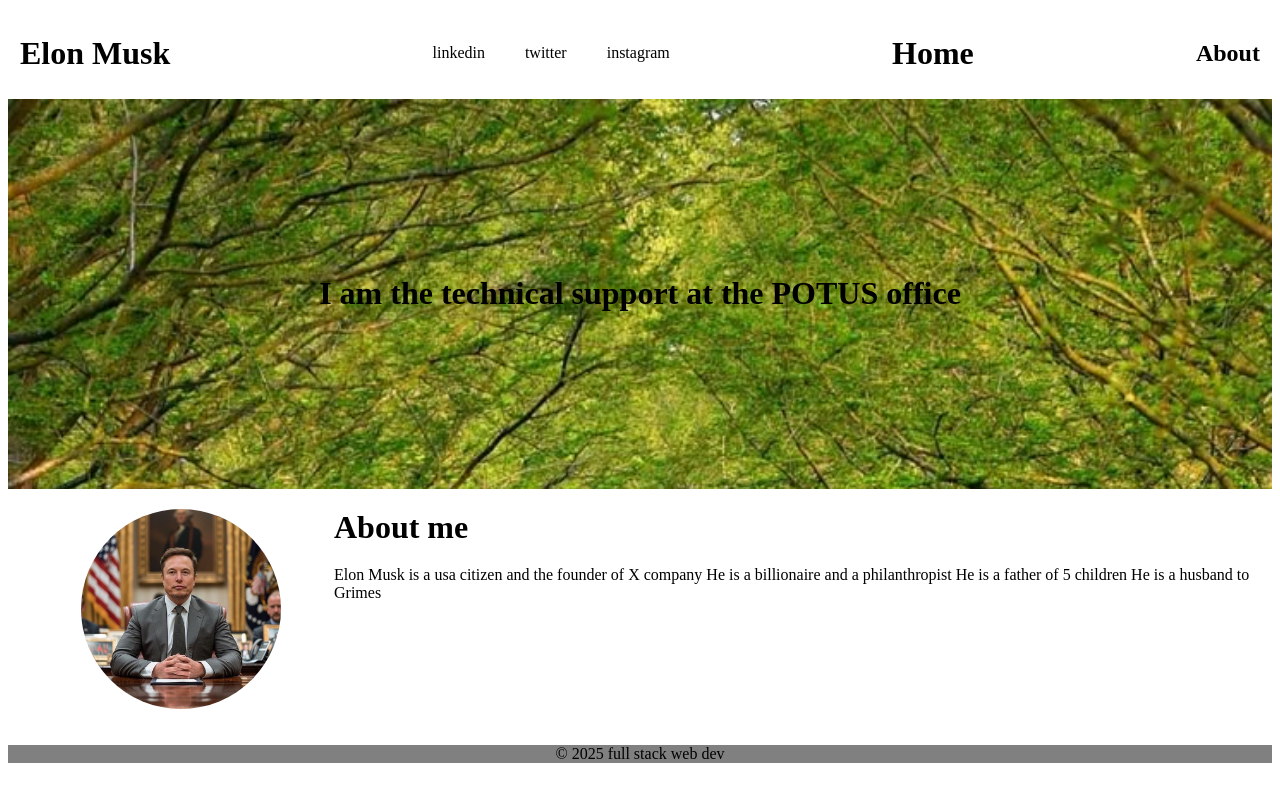
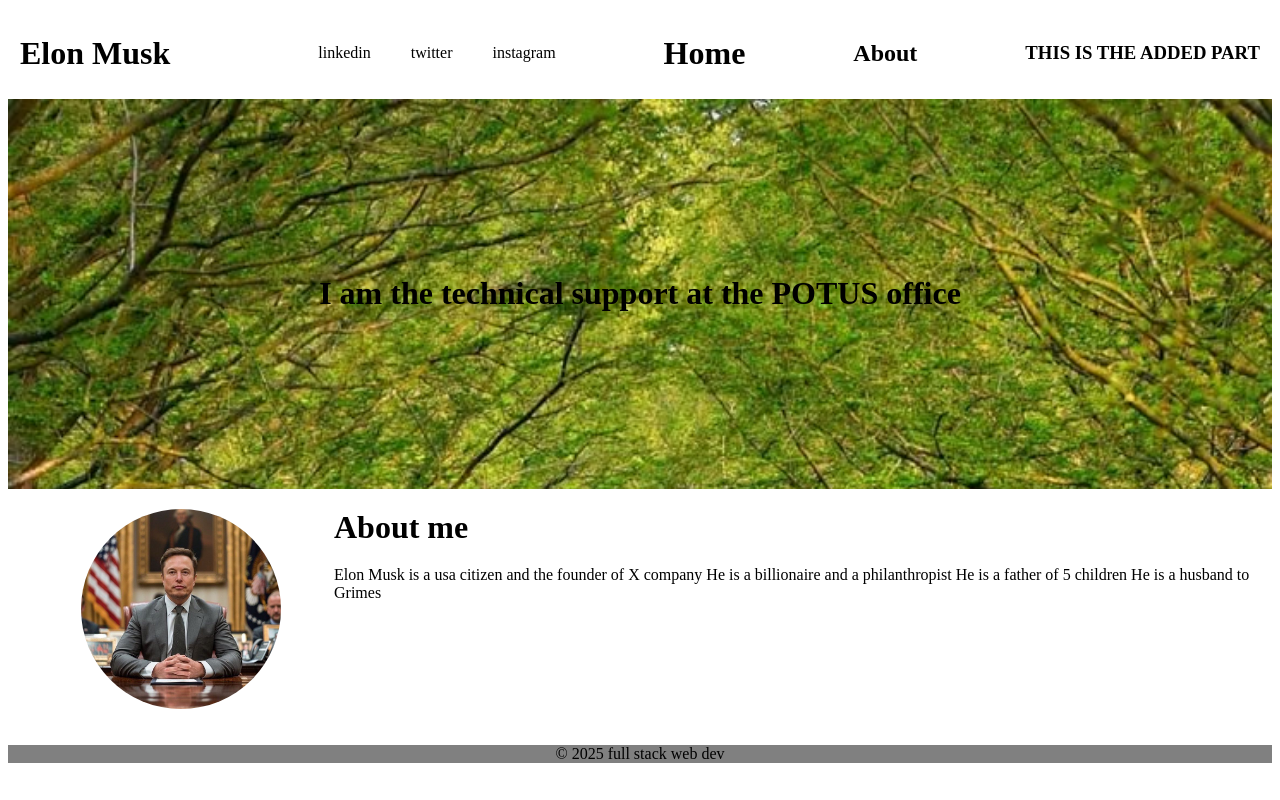
Before and after one commit to Lucas9015/fullstack-web-class, a plain HTML site: page index.html in a window 1280 px wide. Drawn offline with Linux system fonts and the light colour scheme.

Commit message:
This is elon musks page

```diff
--- a/index.html
+++ b/index.html
@@ -17,6 +17,7 @@
             </ul>
             <h1>Home</h1>
             <h2>About</h2>
+            <h3>THIS IS THE ADDED PART</h3>
 
 
          </div>
```
